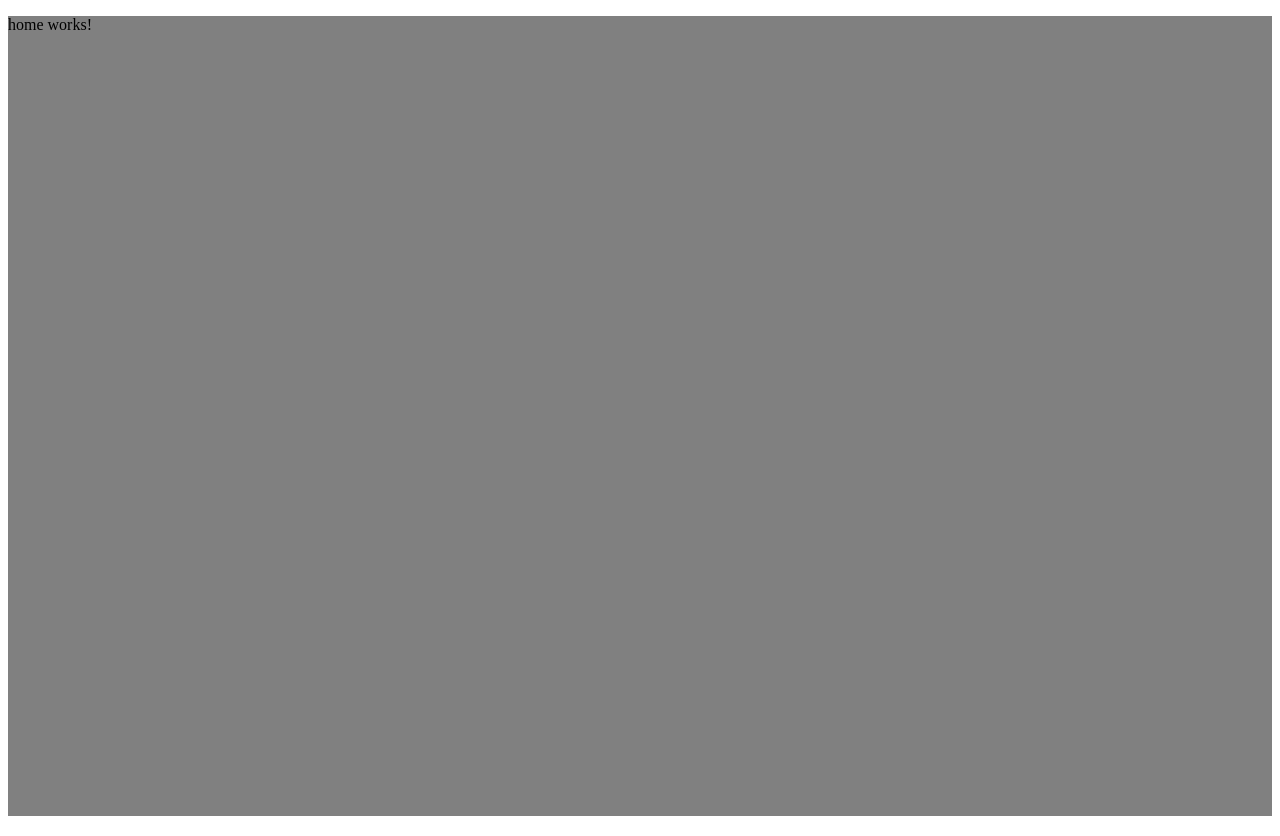
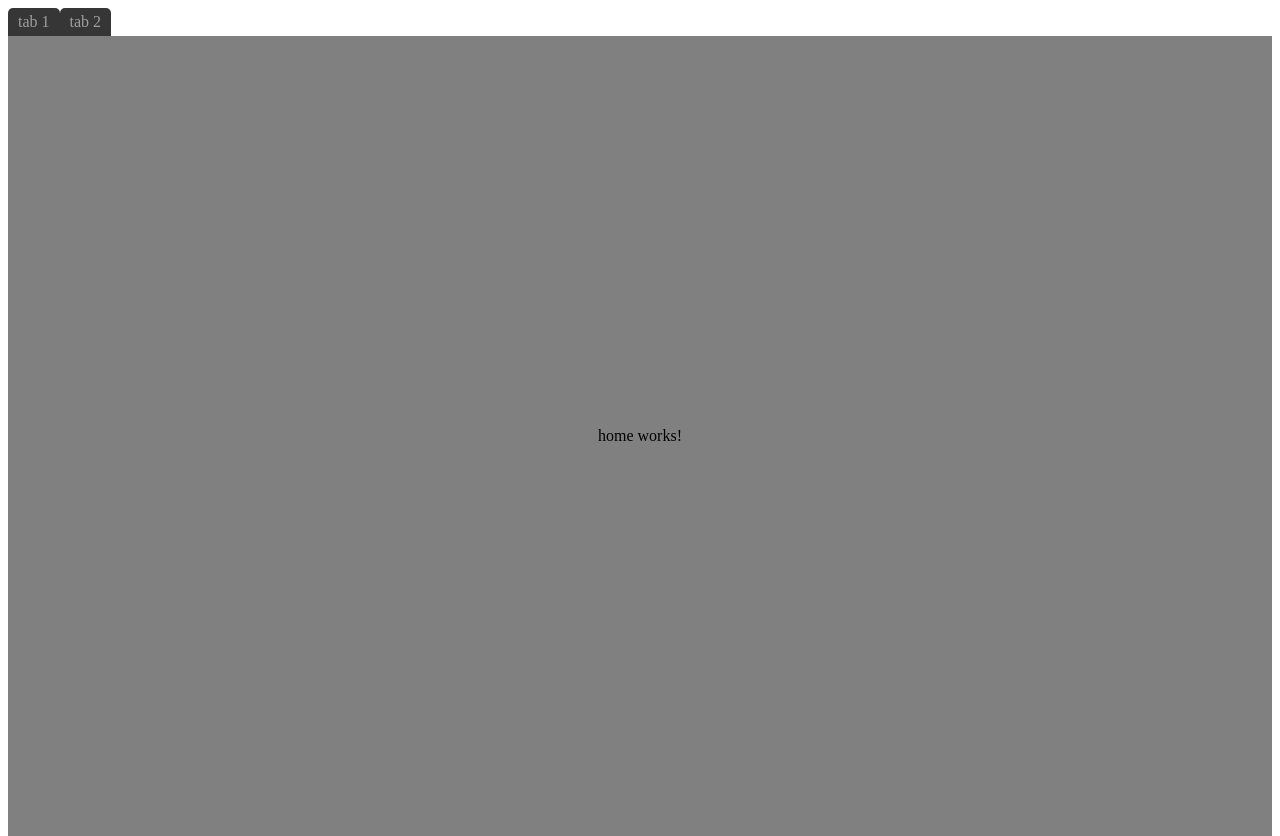
Before and after one commit to colossatr0n/senior-dev-test, an Angular app: page / in a window 1280 px wide. Built offline with nearby package versions, Linux system fonts and the light colour scheme.

Commit message:
Add mockup of a TabNav.

```diff
--- a/src/app/app.component.html
+++ b/src/app/app.component.html
@@ -1,4 +1,5 @@
 <main style="height: 100vh;">
+    <app-tab-nav></app-tab-nav>
     <app-tab-panel>
         <router-outlet />
     </app-tab-panel>
--- a/src/app/app.component.ts
+++ b/src/app/app.component.ts
@@ -1,10 +1,11 @@
 import { Component } from '@angular/core';
 import { RouterOutlet } from '@angular/router';
 import { TabPanelComponent } from "./components/tab-panel/tab-panel.component";
+import { TabNavComponent } from "./components/tab-nav/tab-nav.component";
 
 @Component({
   selector: 'app-root',
-  imports: [RouterOutlet, TabPanelComponent],
+  imports: [RouterOutlet, TabPanelComponent, TabNavComponent],
   templateUrl: './app.component.html',
   styleUrl: './app.component.scss'
 })
--- /dev/null
+++ b/src/app/components/tab-nav/tab-nav.component.html
@@ -0,0 +1,4 @@
+<nav>
+    <div class="tab">tab 1</div>
+    <div class="tab">tab 2</div>
+</nav>
--- /dev/null
+++ b/src/app/components/tab-nav/tab-nav.component.scss
@@ -0,0 +1,19 @@
+@import '../../../vars.scss';
+
+nav {
+    display: flex;
+    flex-direction: row;
+    justify-content: left;
+}
+
+nav > div {
+    border-radius: 5px;
+    border-bottom-left-radius: 0px;
+    border-bottom-right-radius: 0px;
+    background: $background-color-alt;
+    color: $primary-color-alt;
+    padding-left: 10px;
+    padding-right: 10px;
+    padding-top: 5px;
+    padding-bottom: 5px;
+}
--- a/src/app/components/tab-panel/tab-panel.component.scss
+++ b/src/app/components/tab-panel/tab-panel.component.scss
@@ -2,4 +2,8 @@
     background-color: gray;
     width: 100%;
     height: 100%;
+    display: flex;
+    flex-direction: column;
+    justify-content: center;
+    align-items: center;
 }
```
Also changed, not shown: src/app/components/tab-nav/tab-nav.component.ts (added, +11 -0 lines), 1 other file (tests, documents, lock files or other folders).
